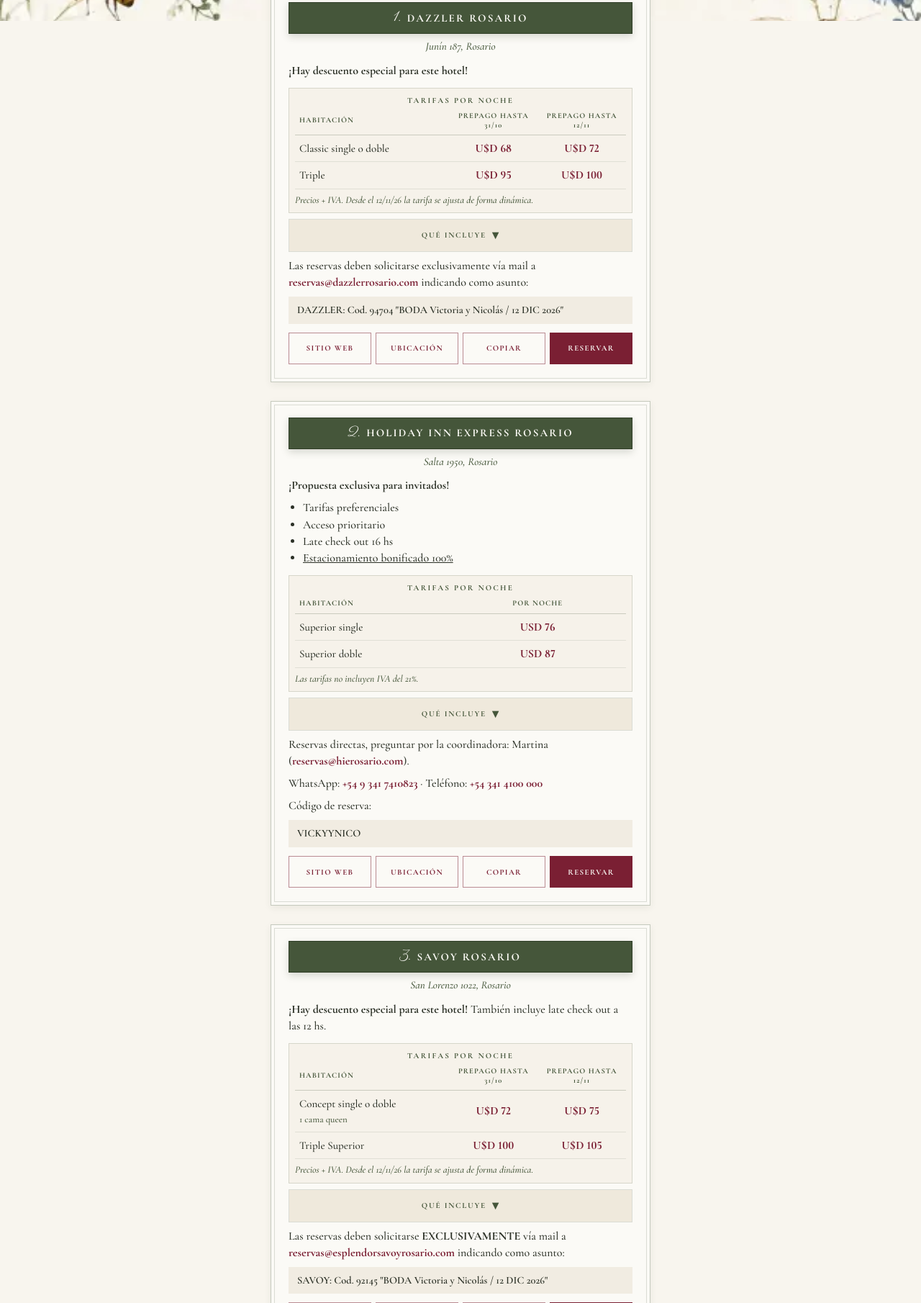
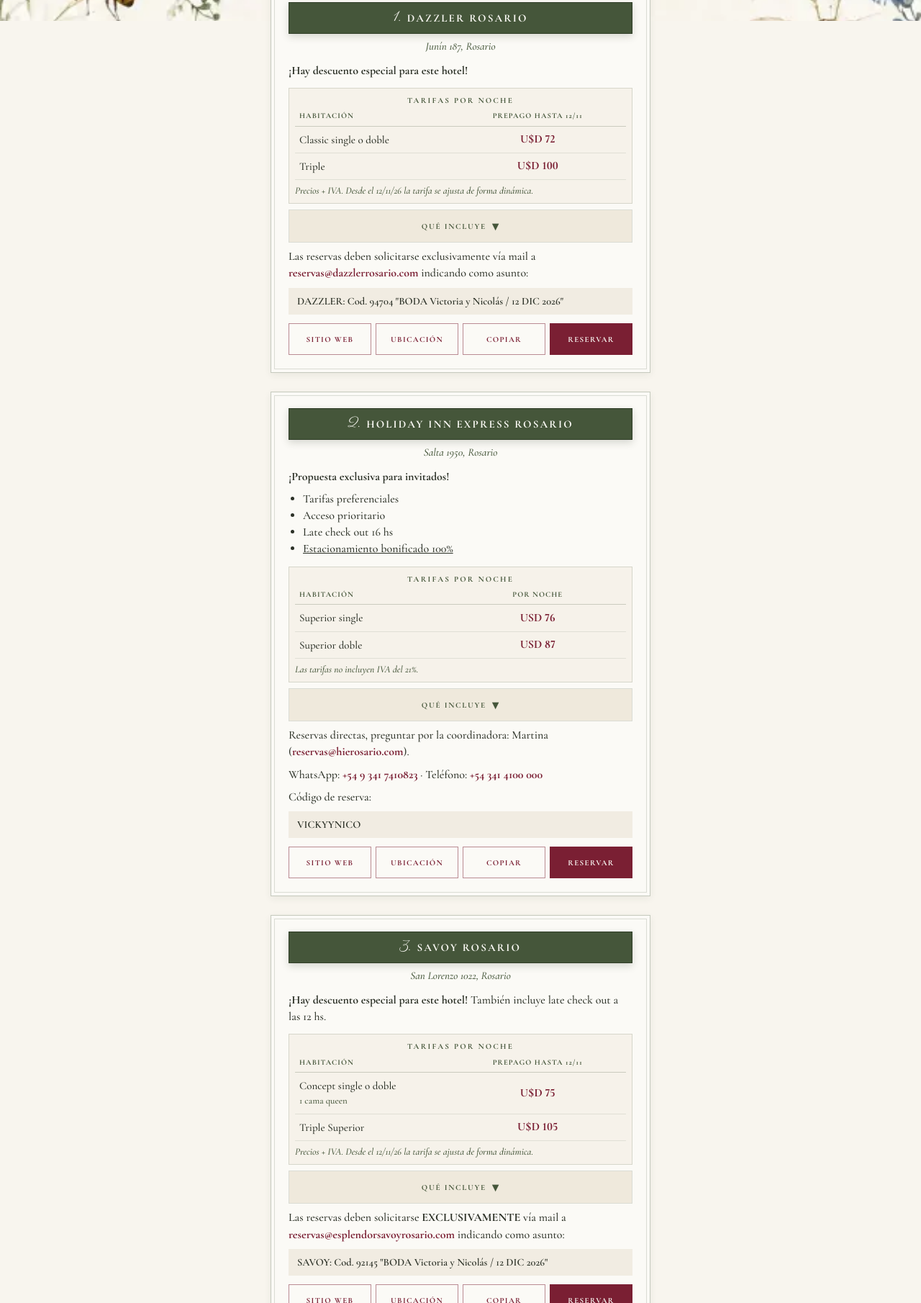
Before and after one commit to vickytorinox/vickynic, a plain HTML site: page info/index.html in a window 1280 px wide. Shown: the part 771-2581 px from the top of the page at 72% size. Drawn offline with nearby package versions, Linux system fonts and the light colour scheme.

Commit message:
Add files via upload

```diff
--- a/info/index.html
+++ b/info/index.html
@@ -61,8 +61,8 @@ a:hover{color:#5c1322}
         <div style="margin-top:12px;background:#f6f2ea;border:1px solid rgba(69,86,58,.18);padding:6px 8px 8px">
           <div style="font:700 11px/1.2 'Cormorant Garamond',serif;letter-spacing:.2em;text-transform:uppercase;color:#45563a;text-align:center;padding:4px 0 2px">Tarifas por noche</div>
           <table style="width:100%;border-collapse:collapse;table-layout:fixed">
-            <thead><tr><th style="padding:7px 6px;font:700 10.5px/1.2 'Cormorant Garamond',serif;letter-spacing:.1em;text-transform:uppercase;color:#45563a;text-align:center;border-bottom:1px solid rgba(69,86,58,.25);text-align:left;width:44%">Habitación</th><th style="padding:7px 6px;font:700 10.5px/1.2 'Cormorant Garamond',serif;letter-spacing:.1em;text-transform:uppercase;color:#45563a;text-align:center;border-bottom:1px solid rgba(69,86,58,.25)">Prepago hasta 31/10</th><th style="padding:7px 6px;font:700 10.5px/1.2 'Cormorant Garamond',serif;letter-spacing:.1em;text-transform:uppercase;color:#45563a;text-align:center;border-bottom:1px solid rgba(69,86,58,.25)">Prepago hasta 12/11</th></tr></thead>
-            <tbody><tr><td style="padding:8px 6px;font:500 15px/1.35 'Cormorant Garamond',serif;color:#2c3127;text-align:left;border-bottom:1px solid rgba(69,86,58,.12)">Classic single o doble</td><td style="padding:8px 6px;font:700 clamp(14px,4.2vw,16px)/1.2 'Cormorant Garamond',serif;color:#7a1f33;text-align:center;white-space:nowrap;font-variant-numeric:lining-nums;border-bottom:1px solid rgba(69,86,58,.12)">U$D 68</td><td style="padding:8px 6px;font:700 clamp(14px,4.2vw,16px)/1.2 'Cormorant Garamond',serif;color:#7a1f33;text-align:center;white-space:nowrap;font-variant-numeric:lining-nums;border-bottom:1px solid rgba(69,86,58,.12)">U$D 72</td></tr><tr><td style="padding:8px 6px;font:500 15px/1.35 'Cormorant Garamond',serif;color:#2c3127;text-align:left;border-bottom:1px solid rgba(69,86,58,.12)">Triple</td><td style="padding:8px 6px;font:700 clamp(14px,4.2vw,16px)/1.2 'Cormorant Garamond',serif;color:#7a1f33;text-align:center;white-space:nowrap;font-variant-numeric:lining-nums;border-bottom:1px solid rgba(69,86,58,.12)">U$D 95</td><td style="padding:8px 6px;font:700 clamp(14px,4.2vw,16px)/1.2 'Cormorant Garamond',serif;color:#7a1f33;text-align:center;white-space:nowrap;font-variant-numeric:lining-nums;border-bottom:1px solid rgba(69,86,58,.12)">U$D 100</td></tr></tbody>
+            <thead><tr><th style="padding:7px 6px;font:700 10.5px/1.2 'Cormorant Garamond',serif;letter-spacing:.1em;text-transform:uppercase;color:#45563a;text-align:center;border-bottom:1px solid rgba(69,86,58,.25);text-align:left;width:44%">Habitación</th><th style="padding:7px 6px;font:700 10.5px/1.2 'Cormorant Garamond',serif;letter-spacing:.1em;text-transform:uppercase;color:#45563a;text-align:center;border-bottom:1px solid rgba(69,86,58,.25)">Prepago hasta 12/11</th></tr></thead>
+            <tbody><tr><td style="padding:8px 6px;font:500 15px/1.35 'Cormorant Garamond',serif;color:#2c3127;text-align:left;border-bottom:1px solid rgba(69,86,58,.12)">Classic single o doble</td><td style="padding:8px 6px;font:700 clamp(14px,4.2vw,16px)/1.2 'Cormorant Garamond',serif;color:#7a1f33;text-align:center;white-space:nowrap;font-variant-numeric:lining-nums;border-bottom:1px solid rgba(69,86,58,.12)">U$D 72</td></tr><tr><td style="padding:8px 6px;font:500 15px/1.35 'Cormorant Garamond',serif;color:#2c3127;text-align:left;border-bottom:1px solid rgba(69,86,58,.12)">Triple</td><td style="padding:8px 6px;font:700 clamp(14px,4.2vw,16px)/1.2 'Cormorant Garamond',serif;color:#7a1f33;text-align:center;white-space:nowrap;font-variant-numeric:lining-nums;border-bottom:1px solid rgba(69,86,58,.12)">U$D 100</td></tr></tbody>
           </table>
           <p style="margin:6px 0 0;font:italic 500 13.5px/1.35 'Cormorant Garamond',serif;color:#45563a;text-wrap:pretty">Precios + IVA. Desde el 12/11/26 la tarifa se ajusta de forma dinámica.</p>
         </div>
@@ -114,8 +114,8 @@ a:hover{color:#5c1322}
         <div style="margin-top:12px;background:#f6f2ea;border:1px solid rgba(69,86,58,.18);padding:6px 8px 8px">
           <div style="font:700 11px/1.2 'Cormorant Garamond',serif;letter-spacing:.2em;text-transform:uppercase;color:#45563a;text-align:center;padding:4px 0 2px">Tarifas por noche</div>
           <table style="width:100%;border-collapse:collapse;table-layout:fixed">
-            <thead><tr><th style="padding:7px 6px;font:700 10.5px/1.2 'Cormorant Garamond',serif;letter-spacing:.1em;text-transform:uppercase;color:#45563a;text-align:center;border-bottom:1px solid rgba(69,86,58,.25);text-align:left;width:44%">Habitación</th><th style="padding:7px 6px;font:700 10.5px/1.2 'Cormorant Garamond',serif;letter-spacing:.1em;text-transform:uppercase;color:#45563a;text-align:center;border-bottom:1px solid rgba(69,86,58,.25)">Prepago hasta 31/10</th><th style="padding:7px 6px;font:700 10.5px/1.2 'Cormorant Garamond',serif;letter-spacing:.1em;text-transform:uppercase;color:#45563a;text-align:center;border-bottom:1px solid rgba(69,86,58,.25)">Prepago hasta 12/11</th></tr></thead>
-            <tbody><tr><td style="padding:8px 6px;font:500 15px/1.35 'Cormorant Garamond',serif;color:#2c3127;text-align:left;border-bottom:1px solid rgba(69,86,58,.12)">Concept single o doble<br><span style="font-size:13px;color:#45563a">1 cama queen</span></td><td style="padding:8px 6px;font:700 clamp(14px,4.2vw,16px)/1.2 'Cormorant Garamond',serif;color:#7a1f33;text-align:center;white-space:nowrap;font-variant-numeric:lining-nums;border-bottom:1px solid rgba(69,86,58,.12)">U$D 72</td><td style="padding:8px 6px;font:700 clamp(14px,4.2vw,16px)/1.2 'Cormorant Garamond',serif;color:#7a1f33;text-align:center;white-space:nowrap;font-variant-numeric:lining-nums;border-bottom:1px solid rgba(69,86,58,.12)">U$D 75</td></tr><tr><td style="padding:8px 6px;font:500 15px/1.35 'Cormorant Garamond',serif;color:#2c3127;text-align:left;border-bottom:1px solid rgba(69,86,58,.12)">Triple Superior</td><td style="padding:8px 6px;font:700 clamp(14px,4.2vw,16px)/1.2 'Cormorant Garamond',serif;color:#7a1f33;text-align:center;white-space:nowrap;font-variant-numeric:lining-nums;border-bottom:1px solid rgba(69,86,58,.12)">U$D 100</td><td style="padding:8px 6px;font:700 clamp(14px,4.2vw,16px)/1.2 'Cormorant Garamond',serif;color:#7a1f33;text-align:center;white-space:nowrap;font-variant-numeric:lining-nums;border-bottom:1px solid rgba(69,86,58,.12)">U$D 105</td></tr></tbody>
+            <thead><tr><th style="padding:7px 6px;font:700 10.5px/1.2 'Cormorant Garamond',serif;letter-spacing:.1em;text-transform:uppercase;color:#45563a;text-align:center;border-bottom:1px solid rgba(69,86,58,.25);text-align:left;width:44%">Habitación</th><th style="padding:7px 6px;font:700 10.5px/1.2 'Cormorant Garamond',serif;letter-spacing:.1em;text-transform:uppercase;color:#45563a;text-align:center;border-bottom:1px solid rgba(69,86,58,.25)">Prepago hasta 12/11</th></tr></thead>
+            <tbody><tr><td style="padding:8px 6px;font:500 15px/1.35 'Cormorant Garamond',serif;color:#2c3127;text-align:left;border-bottom:1px solid rgba(69,86,58,.12)">Concept single o doble<br><span style="font-size:13px;color:#45563a">1 cama queen</span></td><td style="padding:8px 6px;font:700 clamp(14px,4.2vw,16px)/1.2 'Cormorant Garamond',serif;color:#7a1f33;text-align:center;white-space:nowrap;font-variant-numeric:lining-nums;border-bottom:1px solid rgba(69,86,58,.12)">U$D 75</td></tr><tr><td style="padding:8px 6px;font:500 15px/1.35 'Cormorant Garamond',serif;color:#2c3127;text-align:left;border-bottom:1px solid rgba(69,86,58,.12)">Triple Superior</td><td style="padding:8px 6px;font:700 clamp(14px,4.2vw,16px)/1.2 'Cormorant Garamond',serif;color:#7a1f33;text-align:center;white-space:nowrap;font-variant-numeric:lining-nums;border-bottom:1px solid rgba(69,86,58,.12)">U$D 105</td></tr></tbody>
           </table>
           <p style="margin:6px 0 0;font:italic 500 13.5px/1.35 'Cormorant Garamond',serif;color:#45563a;text-wrap:pretty">Precios + IVA. Desde el 12/11/26 la tarifa se ajusta de forma dinámica.</p>
         </div>
```
